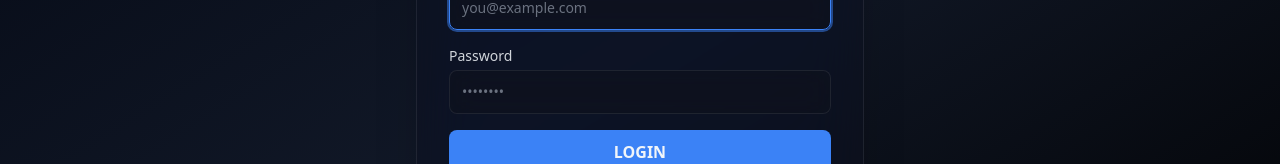
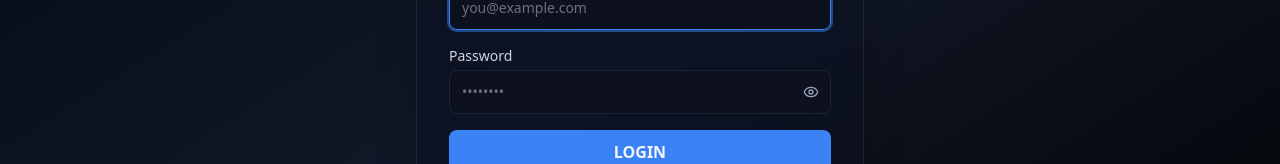
Before and after one commit to Parthweb14/Parth-Production-App, a Next.js app: page /login in a window 1280 px wide. Shown: the part 356-520 px from the top of the page. Built offline with nearby package versions, Linux system fonts and the light colour scheme.

Commit message:
Add show/hide password toggle on login
Let users reveal the password field with an eye button while signing in.

Co-authored-by: Parthweb14 <Parthweb14@users.noreply.github.com>

```diff
--- a/src/components/auth/LoginForm.tsx
+++ b/src/components/auth/LoginForm.tsx
@@ -1,13 +1,15 @@
 "use client";
-import { useActionState, useEffect } from "react";
+import { useActionState, useEffect, useState } from "react";
 import { useRouter, useSearchParams } from "next/navigation";
 import Link from "next/link";
+import { Eye, EyeOff } from "lucide-react";
 import { loginAction } from "@/server/auth-actions";
 import { AuthCaptchaFields } from "@/components/auth/AuthCaptchaFields";
 import { BrandLogo } from "@/components/BrandLogo";
 
 export function LoginForm({ logoUrl }: { logoUrl: string | null }) {
   const [state, formAction, pending] = useActionState(loginAction, null);
+  const [showPassword, setShowPassword] = useState(false);
   const router = useRouter();
   const searchParams = useSearchParams();
   const emailChanged = searchParams.get("emailChanged") === "1";
@@ -58,13 +60,25 @@ export function LoginForm({ logoUrl }: { logoUrl: string | null }) {
             </div>
             <div>
               <label className="mb-1 block text-sm font-medium text-gray-700 dark:text-gray-300">Password</label>
-              <input
-                name="password"
-                type="password"
-                required
-                className="glass-input h-11 w-full rounded-lg px-3 text-base md:text-sm text-gray-900 placeholder-gray-400 outline-none transition-all focus:border-[var(--accent)] focus:ring-2 focus:ring-[var(--accent)]/15 dark:text-gray-100 dark:placeholder-gray-500"
-                placeholder="••••••••"
-              />
+              <div className="relative">
+                <input
+                  name="password"
+                  type={showPassword ? "text" : "password"}
+                  required
+                  autoComplete="current-password"
+                  className="glass-input h-11 w-full rounded-lg px-3 pr-11 text-base md:text-sm text-gray-900 placeholder-gray-400 outline-none transition-all focus:border-[var(--accent)] focus:ring-2 focus:ring-[var(--accent)]/15 dark:text-gray-100 dark:placeholder-gray-500"
+                  placeholder="••••••••"
+                />
+                <button
+                  type="button"
+                  onClick={() => setShowPassword((v) => !v)}
+                  className="absolute inset-y-0 right-0 flex items-center px-3 text-gray-400 transition-colors hover:text-gray-200"
+                  aria-label={showPassword ? "Hide password" : "Show password"}
+                  aria-pressed={showPassword}
+                >
+                  {showPassword ? <EyeOff className="h-4 w-4" /> : <Eye className="h-4 w-4" />}
+                </button>
+              </div>
             </div>
             <AuthCaptchaFields required={Boolean(state?.captchaRequired)} captcha={state?.captcha} />
             <button
```
